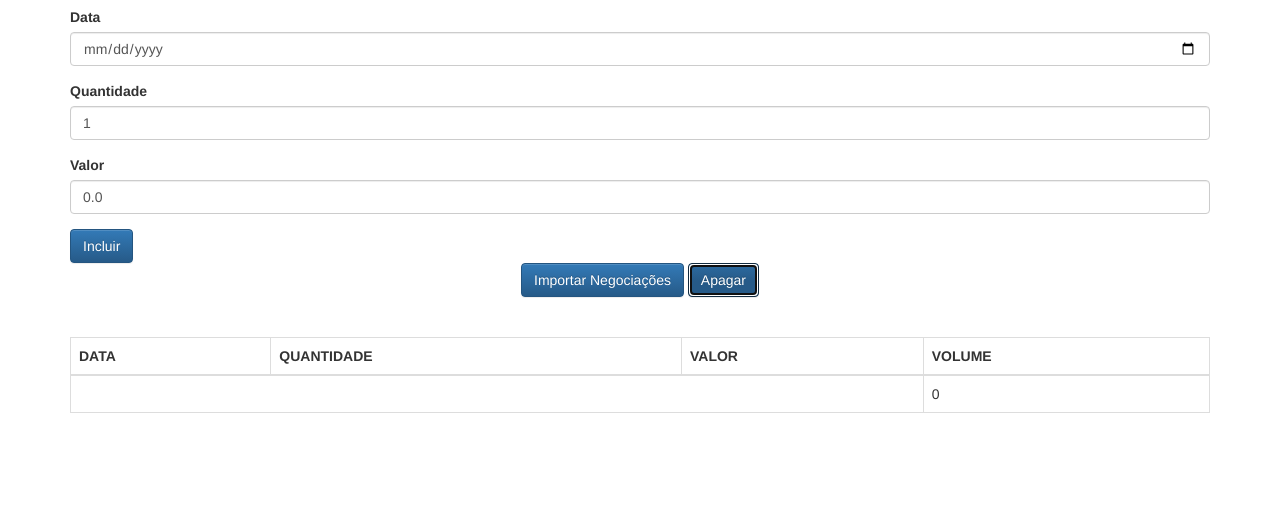
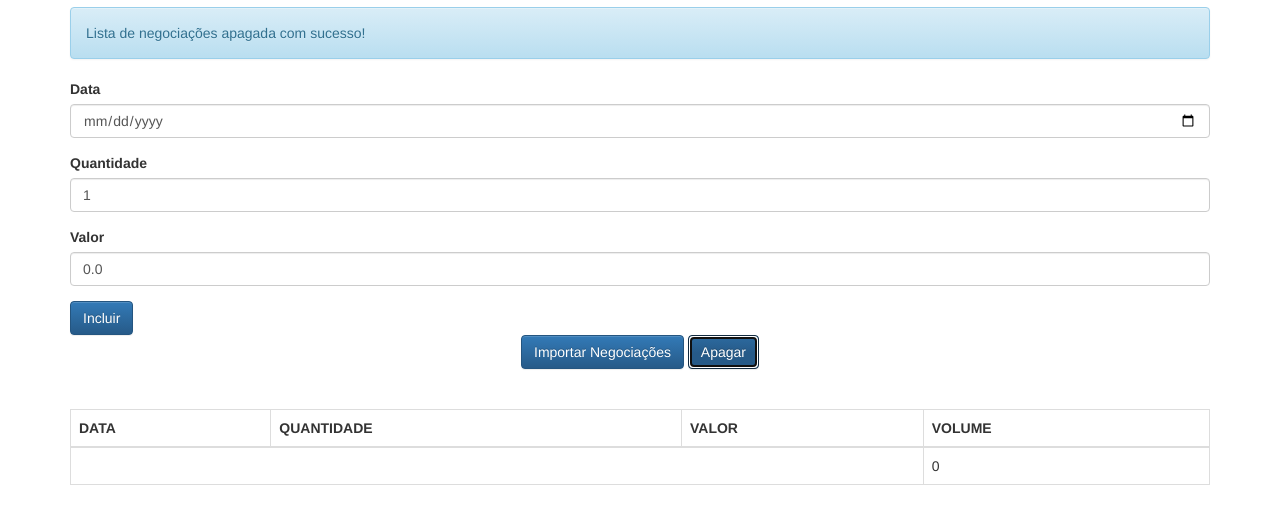
Before and after one commit to alissonmgsantos/javascript, a plain HTML site: page client/index.html in a window 1280 px wide. Both pictures are taken after a click on the button "Apagar". Shown: the part 63-586 px from the top of the page. Drawn offline with Linux system fonts and the light colour scheme; files whose address does not match are found by name.

Commit message:
Refactor -  classe de associação  modelo com view

```diff
--- a/client/index.html
+++ b/client/index.html
@@ -54,6 +54,7 @@
     <script src="js/app/models/Mensagem.js"></script>
     <script src="js/app/views/MensagemView.js"></script>
     <script src="js/app/services/ProxyFactory.js"></script>
+    <script src="js/app/helpers/Bind.js"></script>
 
     <script>
       let negociacaoController = new NegociacaoController();
--- a/client/js/app/controllers/NegociacaoController.js
+++ b/client/js/app/controllers/NegociacaoController.js
@@ -6,26 +6,21 @@ class NegociacaoController {
         this._inputQunatidade = $('#quantidade');
         this._inputValor = $('#valor');
 
-        let self = this;
 
-        this._listaNegociacoes = ProxyFactory.create (
-            new ListaNegociacoes(),
-            ['adiciona', 'esvazia'], model =>
-                this._negociacoesView.update(model));
 
-        // Chamará o html responvsavel por exibir os registros
         this._negociacoesView = new NegociacaoView($('#negociacoesView'));
 
-        // Exibirá a tabela no HTML
-        this._negociacoesView.update(this._listaNegociacoes);
+        this._listaNegociacoes = new Bind (
+                new ListaNegociacoes(),
+                this._negociacoesView,
+                ['adiciona', 'esvazia']);
 
-        // Exibirá mensagem
 
-        this._mensagem = ProxyFactory.create(
-            new Mensagem(), ['texto'], model =>
-                this._mensagemView.update(model));
         this._mensagemView = new MensagemView($('#mensagemView'));
-        this._mensagemView.update(this._mensagem);
+        this._mensagem = new Bind(
+            new Mensagem(),
+            this._mensagemView,
+            ['texto']);
     }
 
     adiciona(event) {
--- /dev/null
+++ b/client/js/app/helpers/Bind.js
@@ -0,0 +1,12 @@
+class Bind {
+
+    constructor(model, view, props) {
+
+       let proxy = ProxyFactory.create(model, props, model => {
+           view.update(model)
+       });
+
+       view.update(model);
+       return proxy;
+    }
+}
--- a/client/js/app/services/ProxyFactory.js
+++ b/client/js/app/services/ProxyFactory.js
@@ -14,6 +14,14 @@ class ProxyFactory {
                     }
                 }
                 return Reflect.get(target, prop, receiver);
+            },
+            set(target, prop, value, receiver) {
+                if(props.includes(prop)) {
+                    target[prop] = value;
+                    acao(target);
+                }
+
+                return Reflect.set(target, prop, value, receiver);
             }
         })
     }
```
